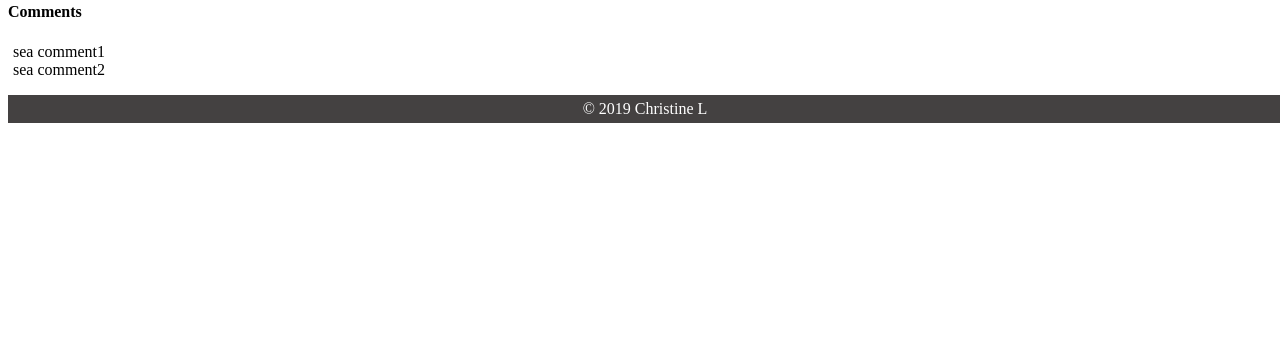
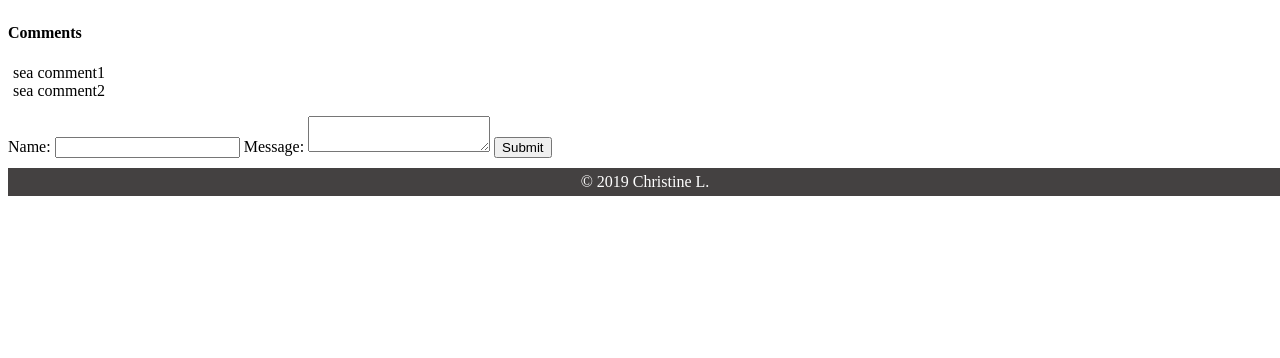
Before and after one commit to christinegithub/django_photogur, a Django app: page /pictures/1 in a window 1280 px wide. Shown: the part 442-800 px from the top of the page. Run offline with Django 3.2, Linux system fonts and the light colour scheme; data comes from the database, SQL or seed files in the repository.

Commit message:
picture search page complete

```diff
--- a/photogur/templates/base.html
+++ b/photogur/templates/base.html
@@ -2,9 +2,19 @@
 {% load staticfiles %}
 <html lang="en" dir="ltr">
   <head>
+    <link rel="stylesheet" href="{% static 'css/main.css' %}">
     <meta charset="utf-8">
     <title>Photogur</title>
-    <link rel="stylesheet" href="{% static 'css/main.css' %}">
+
+    <form action="{% url 'picture_search' %}" method="get">
+      <label for="picture-search">
+        <span>Search:</span>
+        <input type="search" id="picture-search" name="query" value={{ query }} />
+      </label>
+
+      <input type="submit" value="Search" />
+    </form>
+
   </head>
   <body>
     <header class="site-header">
@@ -13,6 +23,6 @@
     {% block content %}
     {% endblock %}
 
-    <footer class="site-footer">&copy 2019 Christine L</footer>
+    <footer class="site-footer">&copy 2019 Christine L.</footer>
   </body>
 </html>
--- a/photogur/templates/picture.html
+++ b/photogur/templates/picture.html
@@ -19,6 +19,24 @@
       {% endfor %}
     </ul>
 
+    <form action="{% url 'create_comment' %}" method="post">
+      {% csrf_token %}
+      <input type="hidden" name="picture" value="{{ picture.pk }}">
+
+      <label for="comment-name">
+        <span>Name:</span>
+        <input type="text" id="comment-name" name="comment-name">
+      </label>
+
+      <label for="comment-message">
+        <span>Message:</span>
+        <textarea id="comment-message" name="comment-message"></textarea>
+      </label>
+
+      <input type="submit" name="comment-submit">
+
+    </form>
+
   </body>
 </html>
 {% endblock %}
--- a/photogur/urls.py
+++ b/photogur/urls.py
@@ -15,10 +15,12 @@ Including another URLconf
 """
 from django.contrib import admin
 from django.urls import path
-from photogur.views import picture_page, picture_show
+from photogur.views import picture_page, picture_show, picture_search, create_comment
 
 urlpatterns = [
     path('admin/', admin.site.urls),
     path('pictures/', picture_page),
     path('pictures/<int:id>', picture_show, name = 'picture_details'),
+    path('search', picture_search, name = 'picture_search'),
+    path('comments/new', create_comment, name = 'create_comment'),
 ]
--- a/photogur/views.py
+++ b/photogur/views.py
@@ -14,3 +14,13 @@ def picture_show(request, id):
     context = {'picture': picture}
     response = render(request, 'picture.html', context)
     return HttpResponse(response)
+
+def picture_search(request):
+    query = request.GET['query']
+    search_results = Picture.objects.filter(artist=query)
+    context = {'pictures': search_results, 'query': query}
+    response = render(request, 'picture_search.html', context)
+    return HttpResponse(response)
+
+def create_comment(request):
+    picture = request.POST['picture']
```
Also changed, not shown: photogur/templates/picture_search.html (added, +20 -0 lines).
